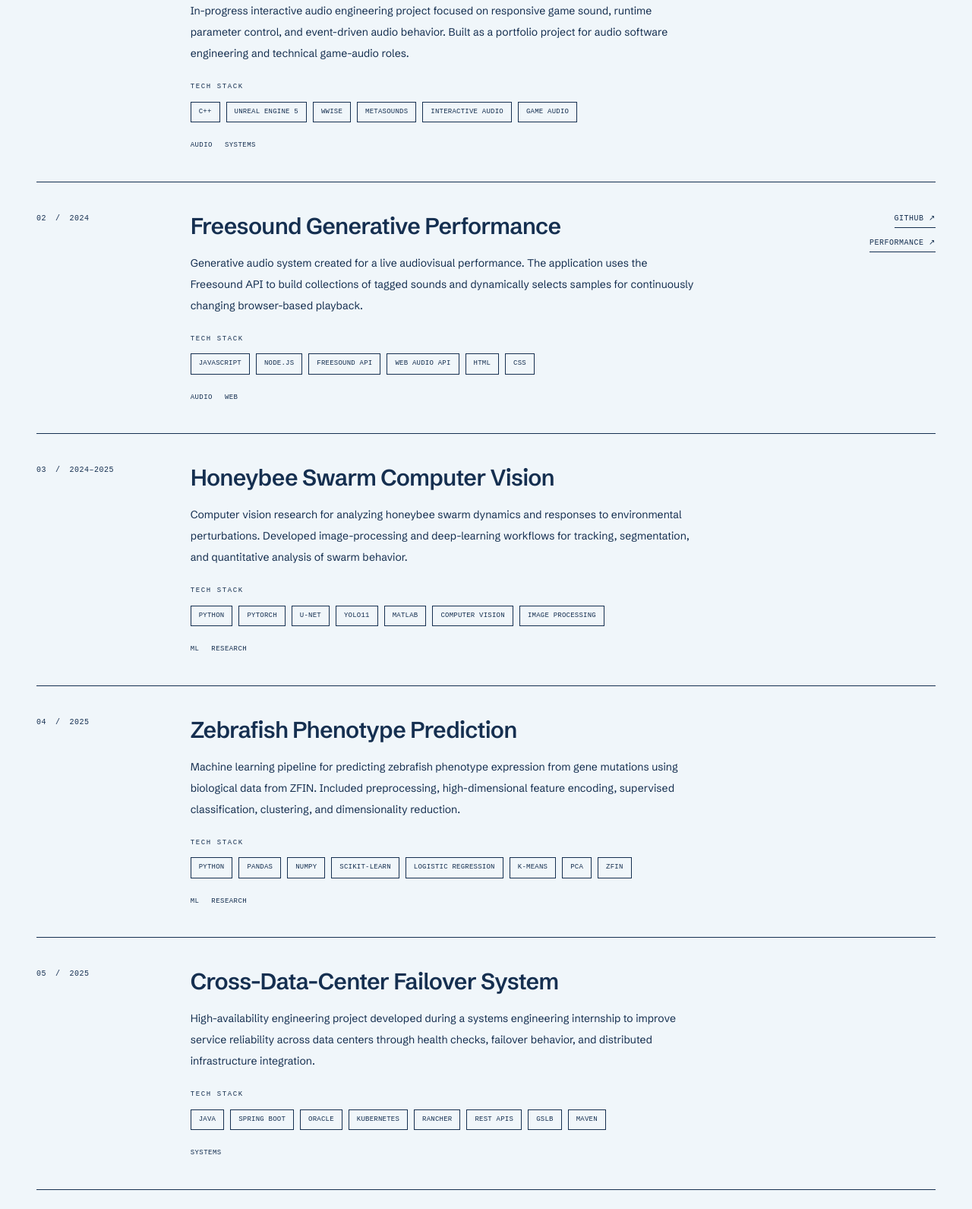
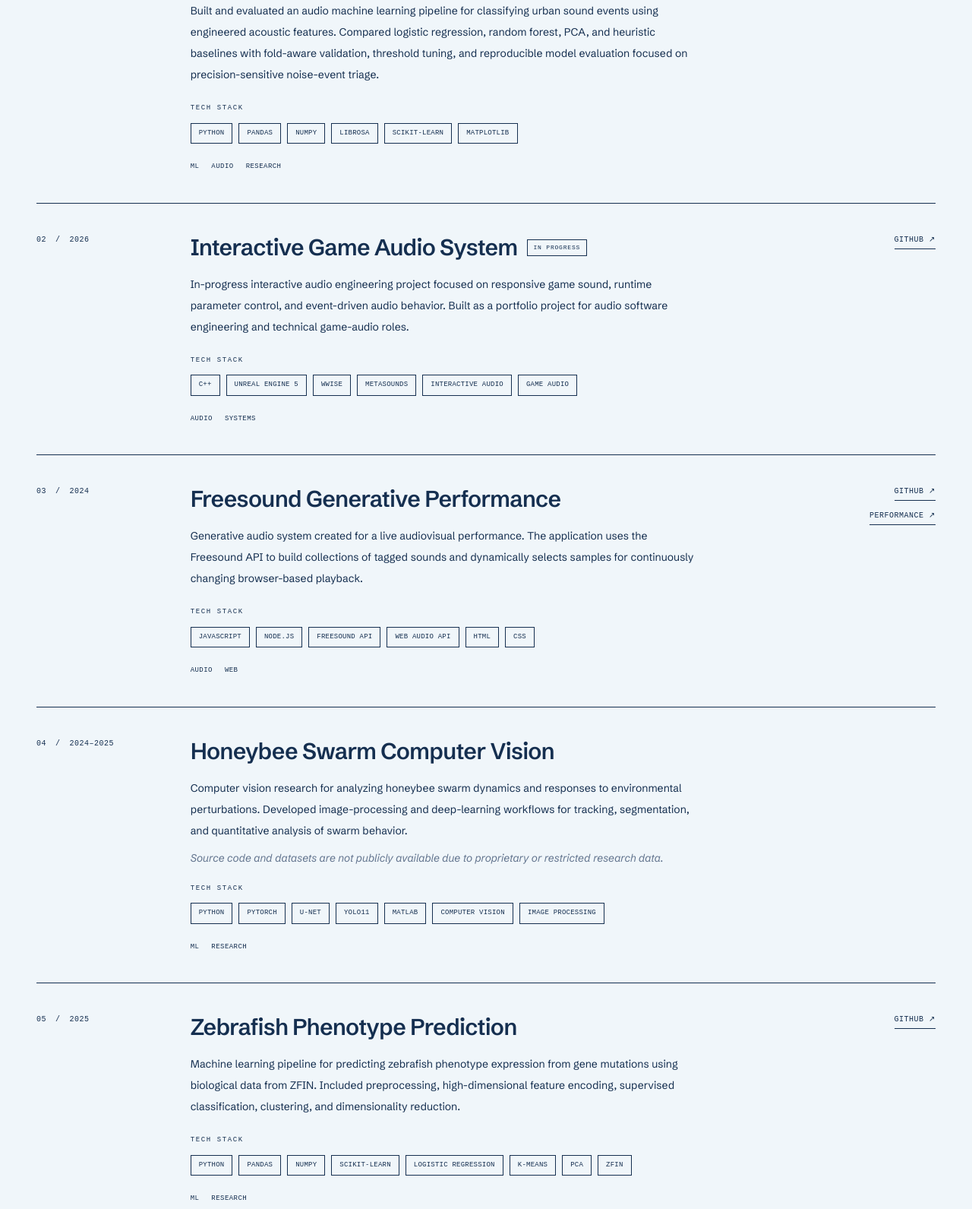
Before and after one commit to jkaphammer/jkaphammer.github.io, an Astro site: page /projects in a window 1280 px wide. Shown: the part 611-2202 px from the top of the page at 76% size. Built offline with nearby package versions, Linux system fonts and the light colour scheme; Astro itself is replaced by a stand-in of ours; a web font is replaced by a local one.

Commit message:
Added urbansound project; disclosure notes

```diff
--- a/src/components/ProjectIndex.astro
+++ b/src/components/ProjectIndex.astro
@@ -40,6 +40,11 @@ const { projects } = Astro.props;
         <p class="mt-4 max-w-2xl text-sm leading-7 text-baltic-blue-700">
           {project.description}
         </p>
+        {project.disclosureNote && (
+          <p class="mt-3 text-sm italic text-slate-500">
+            {project.disclosureNote}
+          </p>
+        )}
 
         <!-- TECH STACK -->
         {project.techStack?.length > 0 && (
--- a/src/data/projects.ts
+++ b/src/data/projects.ts
@@ -17,9 +17,30 @@ export interface Project {
   href?: string;
   github?: string;
   video?: string;
+  disclosureNote?: string;
 }
+// Organized from most recently updated/oldest
+export const projects: Project[] = [
 
-export const projects: Project[] = [
+  {
+  title: "UrbanSound8K Noise Event Classification",
+  description:
+    "Built and evaluated an audio machine learning pipeline for classifying urban sound events using engineered acoustic features. Compared logistic regression, random forest, PCA, and heuristic baselines with fold-aware validation, threshold tuning, and reproducible model evaluation focused on precision-sensitive noise-event triage.",
+  tags: ["ML", "Audio", "Research"],
+  techStack: [
+    "Python",
+    "pandas",
+    "NumPy",
+    "librosa",
+    "scikit-learn",
+    "Matplotlib"
+  ],
+  year: "2026",
+  featured: true,
+  status: "Completed",
+  href: "https://github.com/jkaphammer/UrbanSound-Analysis/blob/main/UrbanSound.ipynb",
+  github: "https://github.com/jkaphammer/UrbanSound-Analysis"
+  },
   {
     title: "Interactive Game Audio System",
     description:
@@ -36,6 +57,7 @@ export const projects: Project[] = [
     year: "2026",
     featured: true,
     status: "In Progress",
+    github: "https://github.com/jkaphammer/interactive-audio-systems"
   },
 
   {
@@ -52,7 +74,7 @@ export const projects: Project[] = [
       "CSS",
     ],
     year: "2024",
-    featured: true,
+    featured: false,
     status: "Completed",
     github: "https://github.com/jkaphammer/freesoundAPI-Generation",
     video: "https://youtu.be/EhLKBfwSlK0?si=djKVbGkeRUFBxuKd",
@@ -75,6 +97,7 @@ export const projects: Project[] = [
     year: "2024–2025",
     featured: true,
     status: "Completed",
+    disclosureNote: "Source code and datasets are not publicly available due to proprietary or restricted research data."
   },
 
   {
@@ -93,12 +116,13 @@ export const projects: Project[] = [
       "ZFIN",
     ],
     year: "2025",
-    featured: true,
+    featured: false,
     status: "Completed",
+    github: "https://github.com/jkaphammer/ZFIN-phenotype-prediction"
   },
 
   {
-    title: "Cross-Data-Center Failover System",
+    title: "Cross-Data-Center Failover System - Spectrum",
     description:
       "High-availability engineering project developed during a systems engineering internship to improve service reliability across data centers through health checks, failover behavior, and distributed infrastructure integration.",
     tags: ["Systems"],
@@ -115,10 +139,11 @@ export const projects: Project[] = [
     year: "2025",
     featured: true,
     status: "Completed",
+    disclosureNote: "Source code and live demo are unavailable because this work was completed using proprietary company systems and data."
   },
 
   {
-    title: "Production Systems & Observability",
+    title: "Production Systems & Observability - Spectrum",
     description:
       "Production reliability and troubleshooting work across distributed Linux systems, including service diagnostics, automation, observability, API analysis, and infrastructure support.",
     tags: ["Systems"],
@@ -134,6 +159,7 @@ export const projects: Project[] = [
     year: "2026",
     featured: false,
     status: "Completed",
+    disclosureNote: "Source code and live demo are unavailable because this work was completed using proprietary company systems and data."
   },
 
   {
@@ -173,7 +199,7 @@ export const projects: Project[] = [
       "Canvas API",
     ],
     year: "2026",
-    featured: true,
+    featured: false,
     status: "In Progress",
     github: "https://github.com/jkaphammer/jkaphammer.github.io",
   },
```
